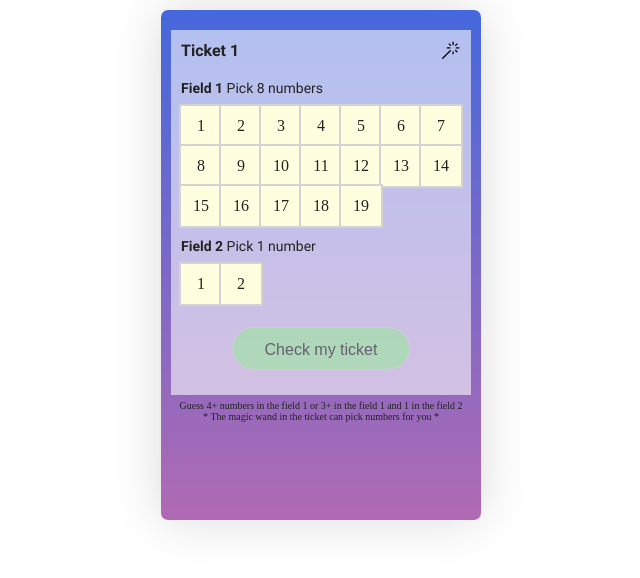
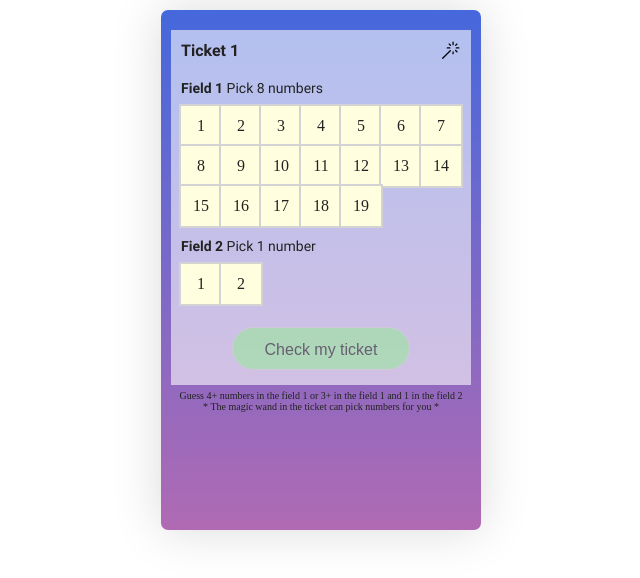
Before and after one commit to Agafocean/lottery, a React (Vite) app: page / in a window 1280 px wide. Shown: the top 578 px of the page, without its empty margins (319-959 px from the left). Built offline with nearby package versions, Linux system fonts and the light colour scheme.

Commit message:
lottery 2.3

```diff
--- a/src/App.css
+++ b/src/App.css
@@ -31,7 +31,7 @@ p {
   box-shadow: 0px 0px 50px rgba(0, 0, 0, 0.15);
   border-radius: 7px;
   width: 300px;
-  height: 470px;
+  height: 480px;
   padding: 20px 10px;
 }
 
@@ -44,7 +44,7 @@ body {
   display: block;
   background-color: #FFFFFF95;
   width: 280px;
-  height: 345px;
+  height: 335px;
   margin: 0 auto;
   padding: 10px;
 }
```
